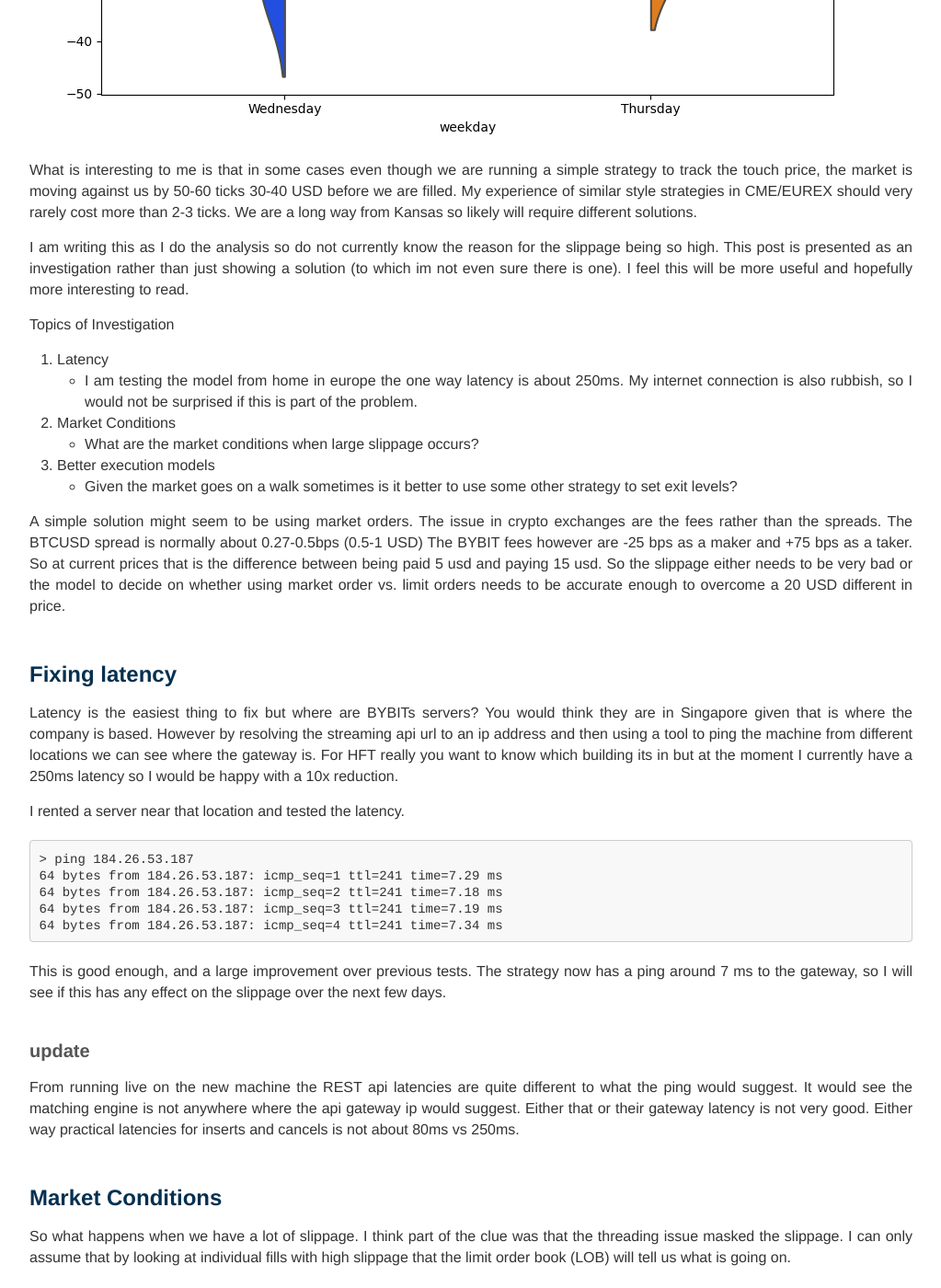
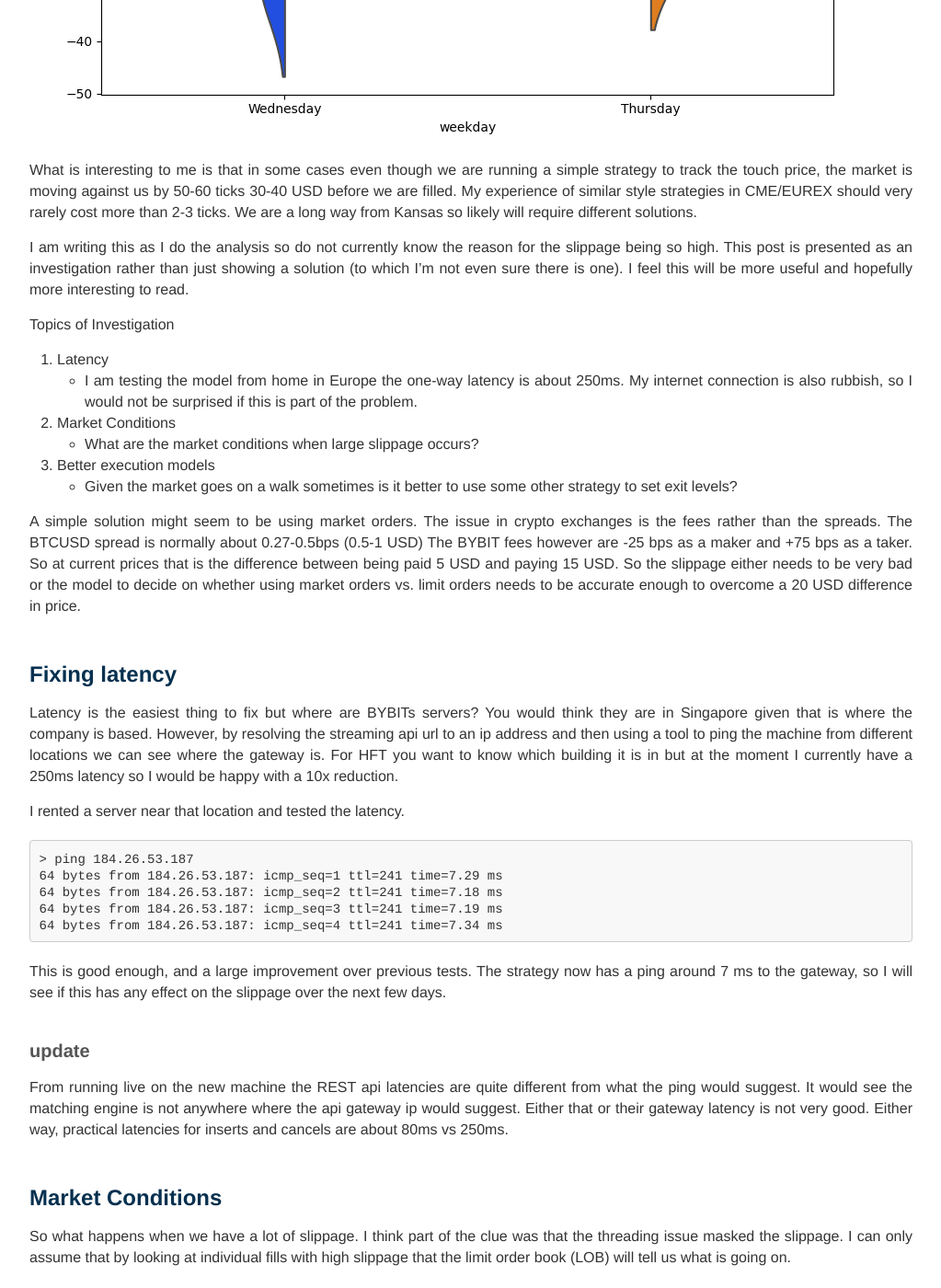
Before and after one commit to MarkRBest/markrbest.github.io, a Jekyll site: the page built from _posts/2020-12-10-slippage-analysis.md, in a window 1280 px wide and 1400 px high, scrolled down 1112 px. Shown: the whole window at 92% size, without its empty margins (128-1151 px from the left). Built offline with Jekyll 4.4.1, drawn with Linux system fonts in a browser that asks for light colours; nearby versions of some CDN libraries; comment, search, counter and statistics services are not loaded; some of the changed text lies outside the part shown.

Commit message:
grammarly fixes

```diff
--- a/_posts/2020-12-10-slippage-analysis.md
+++ b/_posts/2020-12-10-slippage-analysis.md
@@ -3,15 +3,15 @@ layout: post
 title:  Slippage Analysis - Part 2
 category:
 - Algo Trading
-
+- Crypto
 ---
 
-It turns out I was wrong about there being no slippage between paper and live. There is slippage, and its actually pretty bad!
+It turns out I was wrong about there being no slippage between paper and live. There is slippage, and it is pretty bad!
 There was a bug related to multithreading that was fixed and now after analysing the new data
 the multi-threading issue was masking the fills with bad slippage. The good thing is that the orders with slippage are few (10%),
 the bad thing is quite how significant the slippage is in some cases.
 The execution strategy is designed to be simple and tracks the respective touch price until its filled.
-In some cases the market moves over 60 ticks without a fill in the other direction.
+In some cases, the market moves over 60 ticks without a fill in the other direction.
 To put it into context the tick to trade for my platform is < 1ms so something odd is going on.
 
 ## Results
@@ -24,8 +24,8 @@ To put it into context the tick to trade for my platform is < 1ms so something o
 |  | | | $ -4.67 | | | $-3.48    |
 
 Volume weighted slippage was -$8.15 which is about -0.043%. The good news is that the strategy should still be profitable,
-however it looks like about half the pnl is currently being lost of slippage.
-Ultimately there are solutions to this by using longer holding times but its worth seeing if anything can be done about the slippage first.
+however, it looks like about half the pnl is currently being lost of slippage.
+Ultimately there are solutions to this by using longer holding times but it is worth seeing if anything can be done about the slippage first.
 
 ![slippage-plot](/assets/2020-12-10/violin-plot.png)
 
@@ -34,29 +34,29 @@ the market is moving against us by 50-60 ticks 30-40 USD before we are filled. M
 in CME/EUREX should very rarely cost more than 2-3 ticks. We are a long way from Kansas so likely will require different solutions.
 
 I am writing this as I do the analysis so do not currently know the reason for the slippage being so high.
-This post is presented as an investigation rather than just showing a solution (to which im not even sure there is one).
+This post is presented as an investigation rather than just showing a solution (to which I'm not even sure there is one).
 I feel this will be more useful and hopefully more interesting to read.
 
 Topics of Investigation
 1. Latency
-   * I am testing the model from home in europe the one way latency is about 250ms.
+   * I am testing the model from home in Europe the one-way latency is about 250ms.
     My internet connection is also rubbish, so I would not be surprised if this is part of the problem.
 2. Market Conditions
     * What are the market conditions when large slippage occurs?
 3. Better execution models
    * Given the market goes on a walk sometimes is it better to use some other strategy to set exit levels?
 
-A simple solution might seem to be using market orders. The issue in crypto exchanges are the fees rather than the spreads.
+A simple solution might seem to be using market orders. The issue in crypto exchanges is the fees rather than the spreads.
 The BTCUSD spread is normally about 0.27-0.5bps (0.5-1 USD) The BYBIT fees however are -25 bps as a maker and +75 bps as a taker.
-So at current prices that is the difference between being paid 5 usd and paying 15 usd. So the slippage either needs to be very bad
-or the model to decide on whether using market order vs. limit orders needs to be accurate enough to overcome a 20 USD different in price.
+So at current prices that is the difference between being paid 5 USD and paying 15 USD. So the slippage either needs to be very bad
+or the model to decide on whether using market orders vs. limit orders needs to be accurate enough to overcome a 20 USD difference in price.
 
 
 ## Fixing latency
 
 Latency is the easiest thing to fix but where are BYBITs servers? You would think they are in Singapore given that is where the company is based.
-However by resolving the streaming api url to an ip address and then using a tool to ping the machine from different locations we can see where the gateway is.
-For HFT really you want to know which building its in but at the moment I currently have a 250ms latency so I would be happy with a 10x reduction.
+However, by resolving the streaming api url to an ip address and then using a tool to ping the machine from different locations we can see where the gateway is.
+For HFT you want to know which building it is in but at the moment I currently have a 250ms latency so I would be happy with a 10x reduction.
 
 I rented a server near that location and tested the latency.
 
@@ -72,9 +72,9 @@ This is good enough, and a large improvement over previous tests. The strategy n
 so I will see if this has any effect on the slippage over the next few days.
 
 ### update
-From running live on the new machine the REST api latencies are quite different to what the ping would suggest.
+From running live on the new machine the REST api latencies are quite different from what the ping would suggest.
 It would see the matching engine is not anywhere where the api gateway ip would suggest.
-Either that or their gateway latency is not very good. Either way practical latencies for inserts and cancels is not about 80ms vs 250ms.
+Either that or their gateway latency is not very good. Either way, practical latencies for inserts and cancels are about 80ms vs 250ms.
 
 ## Market Conditions
 
@@ -84,12 +84,12 @@ will tell us what is going on.
 
 ![latency-dist.png](/assets/2020-12-10/latency-dist.png)
 
-The message latency for inserting and cancelling orders from the LOB is multi modal and has long tails.
+The message latency for inserting and canceling orders from the LOB is multi-modal and has long tails.
 Mean latency was around 250 ms however regally it takes over 1,500 ms to get a response from the exchange.
 This is another reason simulating crypto exchanges is difficult since the latency distribution has such long tails.
 
 I would expect a strong correlation between latencies and slippage. There seems to be a slight relationship but it does
-not look like its nearly good enough to justify sending market orders.
+not look like it is nearly good enough to justify sending market orders.
 
 ![latency-vs-slippage.png](/assets/2020-12-10/latency-vs-slippage.png)
 
```
Also changed, not shown: other parts of _posts/2020-12-10-slippage-analysis.md (+2 -2 lines), _posts/2020-12-09-paper-vs-live.md (+22 -23 lines), _posts/2020-12-11-slippage-execution.md (+16 -16 lines).
